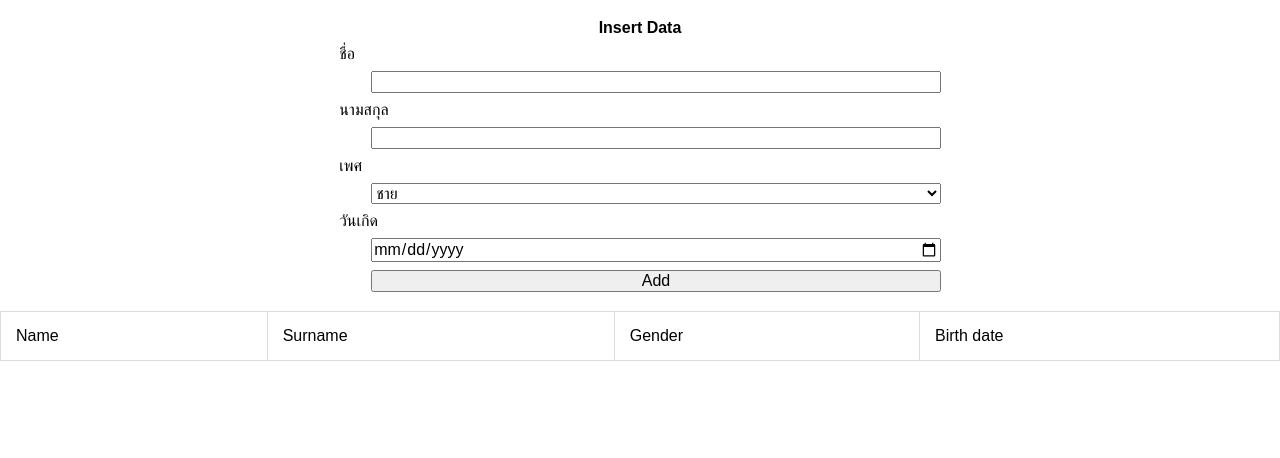
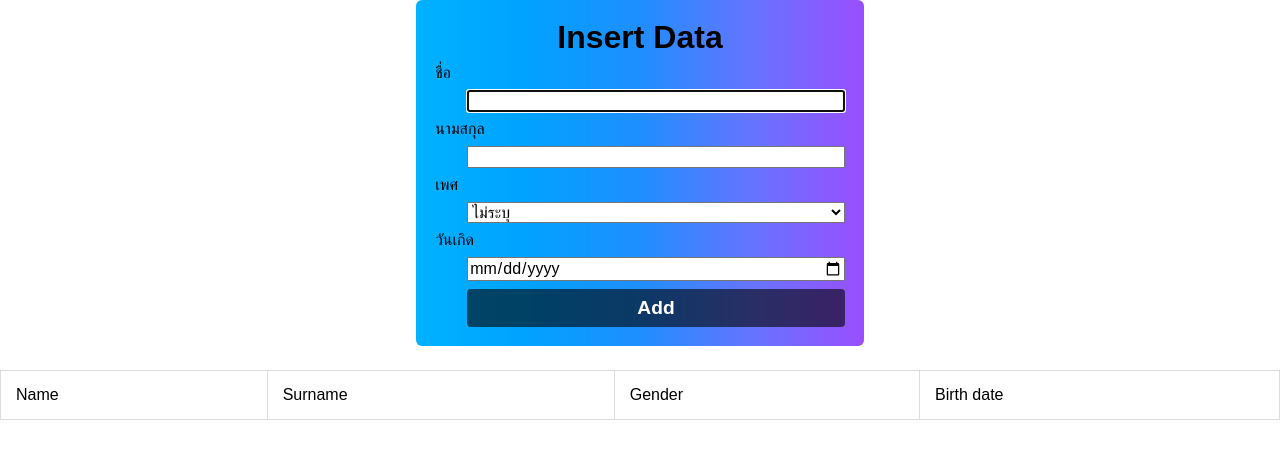
Before and after one commit to dewakuneiei/65022498_Final, a plain HTML site: page index.html in a window 1280 px wide. Drawn offline with Linux system fonts and the light colour scheme.

Commit message:
Finished
Final

```diff
--- a/app.js
+++ b/app.js
@@ -18,7 +18,7 @@ const insert = () => {
     if(tableRow.children.length === headerTable.children.length){
         data.appendChild(tableRow);
     }else {
-        alert("ใส่ข้อมูลไม่ครบ (incompletely filled)")
+        alert("ใส่ข้อมูลไม่ครบ")
     }
     return;
 }
--- a/index.html
+++ b/index.html
@@ -16,17 +16,18 @@
         <form>
             <h1>Insert Data</h1>
             <label for="fname">ชื่อ</label>
-            <input class="inputData" type="text" id="fname" name="fname" value="">
+            <input class="inputData" type="text" id="fname" name="fname" value="" required autofocus>
             <label for="lname">นามสกุล</label>
-            <input class="inputData" type="text" id="lname" name="lname" value="">
+            <input class="inputData" type="text" id="lname" name="lname" value="" required>
             <label for="lname">เพศ</label>
-            <select class="inputData" name="fsec" id="fsec">
-                <option value="Male">ชาย</option>
-                <option value="Female">หญิง</option>
+            <select class="inputData" name="fsec" id="fsec" required>
+                <option value="ไม่ระบุ" selected>ไม่ระบุ</option>
+                <option value="ชาย">ชาย</option>
+                <option value="หญิง">หญิง</option>
             </select>
             <label for="lname">วันเกิด</label>
 
-            <input class="inputData" type="date" name="dateOfBirth" id="dateOfBirth">
+            <input class="inputData" type="date" name="dateOfBirth" id="dateOfBirth" required>
             <input id="buttonAdd" type="button" value="Add">
           </form>
 
--- a/style.css
+++ b/style.css
@@ -17,15 +17,19 @@ main {
     height: 100%;
     justify-content: center;
     align-items: center;
+    gap: 1.5rem;
 }
 
 form {
+    background-image: linear-gradient(to right, #00b2ff, #00a2ff, #1f8eff, #6674ff, #9a4eff);
     display: flex;
     flex-direction: column;
     flex-wrap: nowrap;
     padding: 1.2rem;
     width: 70%;
     gap: 0.5rem;
+    border: none;
+    border-radius: 6px;
 }
 form > input , select {
     margin: 0 0 0 2rem;
@@ -37,19 +41,34 @@ form > h1 {
 table, td, th {
     border: 1px solid #ddd;
     text-align: left;
-  }
+}
 
-  table {
+table {
     border-collapse: collapse;
     width: 100%;
-  }
+}
 
-  th, td {
+th, td {
     padding: 15px;
-  }
+}
 
-@media only screen and (min-width: 600px) {
+h1 {
+    font-size: 2rem;
+}
+
+#buttonAdd {
+    font-size: 1.2rem;
+    font-weight: bold;
+    background-color: rgba(0, 0, 0, 0.6);
+    color: white;
+    padding: 8px 4px;
+    cursor: pointer;
+    border: none;
+    border-radius: 4px;
+}
+
+@media only screen and (min-width: 1250px) {
     form {
-        width: 50%;
+        width: 35%;
     }
 }
```
